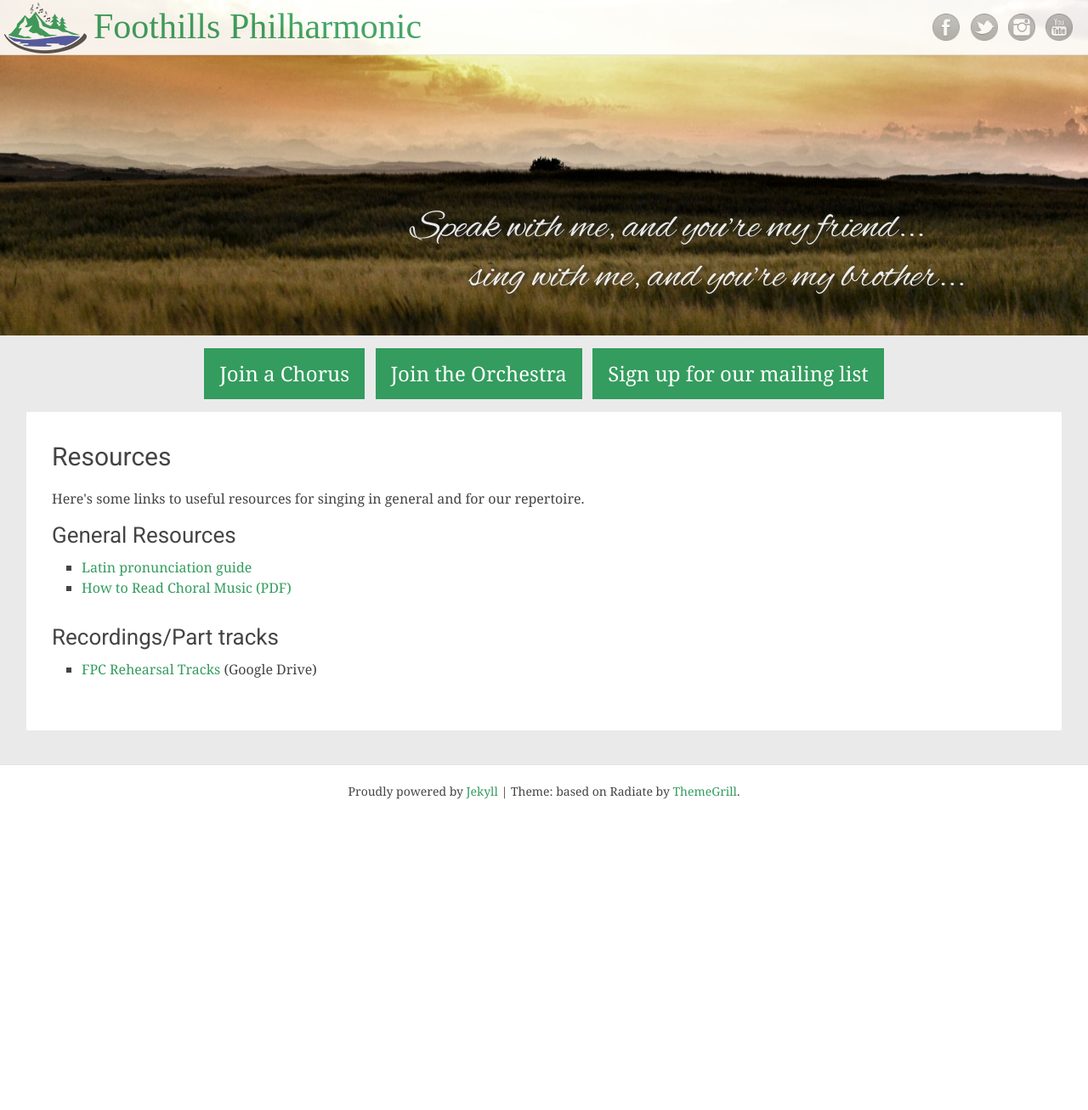
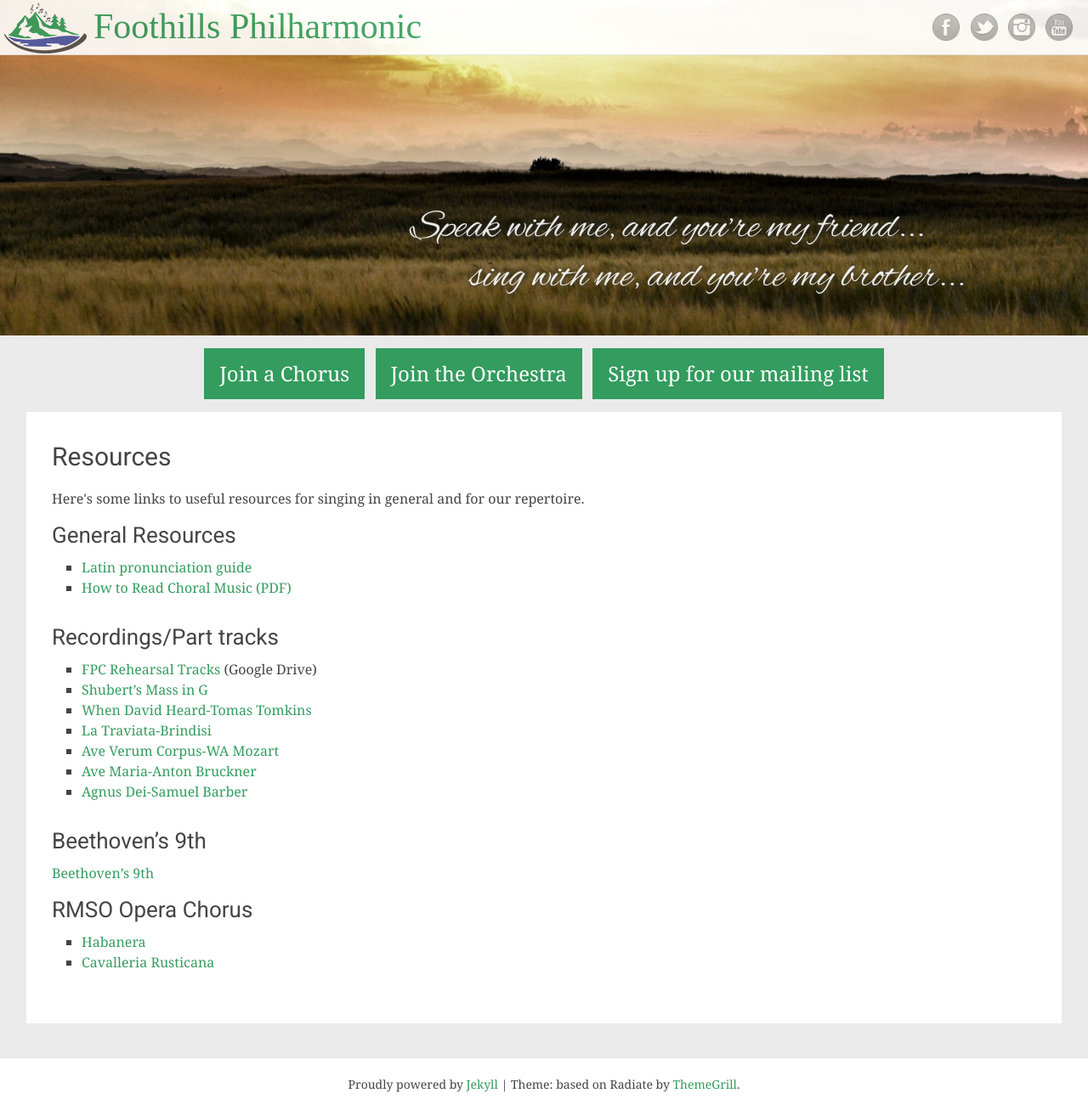
Before and after one commit to percyhanna/fps, a Jekyll site: the page built from resources.html, in a window 1280 px wide and 1307 px high. Shown: the whole window at 85% size. Built offline with Jekyll 4.4.1, drawn with Linux system fonts in a browser that asks for light colours; some web fonts are replaced; Markdown is read by kramdown in place of the engine named in the settings.

Commit message:
Add resources links for Spring 2017

```diff
--- a/resources.html
+++ b/resources.html
@@ -20,6 +20,19 @@ title: Resources
           <h3>Recordings/Part tracks</h3>
           <ul>
             <li><a href="https://drive.google.com/open?id=0B-gDQ6LogXQ-WXVFaHdvZDZVbjQ" target="_blank">FPC Rehearsal Tracks</a> (Google Drive)</li>
+            <li><a href="http://www.cyberbass.com/Major_Works/Schubert_F/schubert_mass_g.htm" target="_blank">Shubert’s Mass in G</a></li>
+            <li><a href="http://www.learnchoralmusic.co.uk/Tomkins/When-David-heard/when-david-heard.html" target="_blank">When David Heard-Tomas Tomkins</a></li>
+            <li><a href="http://www.learnchoralmusic.co.uk/Verdi/Choruses/choruses.html" target="_blank">La Traviata-Brindisi</a></li>
+            <li><a href="http://www.cyberbass.com/Major_Works/Mozart_W_A/mozart_KV618_Ave_Verum.htm" target="_blank">Ave Verum Corpus-WA Mozart</a></li>
+            <li><a href="http://www.learnchoralmusic.co.uk/Bruckner/Ave%20Maria/ave-maria.html" target="_blank">Ave Maria-Anton Bruckner</a></li>
+            <li><a href="http://www.learnchoralmusic.co.uk/Barber/Agnus%20Dei/agnus-dei.html" target="_blank">Agnus Dei-Samuel Barber</a></li>
+          </ul>
+          <h3>Beethoven’s 9th</h3>
+          <p><a href="http://www.cyberbass.com/Major_Works/Beethoven_L_v/beethoven_9th_symphony.htm" target="_blank">Beethoven’s 9th</a></p>
+          <h3>RMSO Opera Chorus</h3>
+          <ul>
+            <li><a href="http://www.cyberbass.com/Opera/Bizet/bizet_carmen.htm" target="_blank">Habanera</a></li>
+            <li><a href="http://www.cyberbass.com/Opera/Mascagni_P/Cavalleria_Rusticana.htm" target="_blank">Cavalleria Rusticana</a></li>
           </ul>
         </div>
       </article>
```
